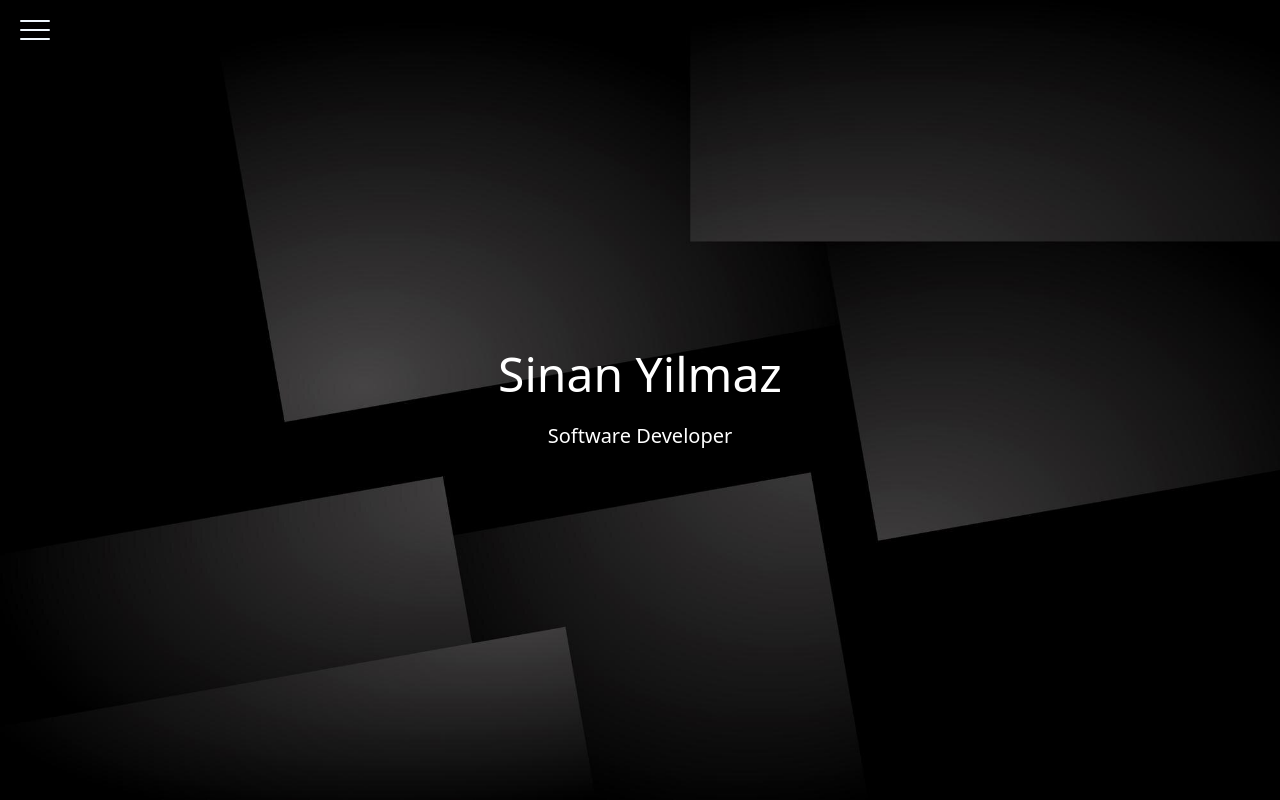
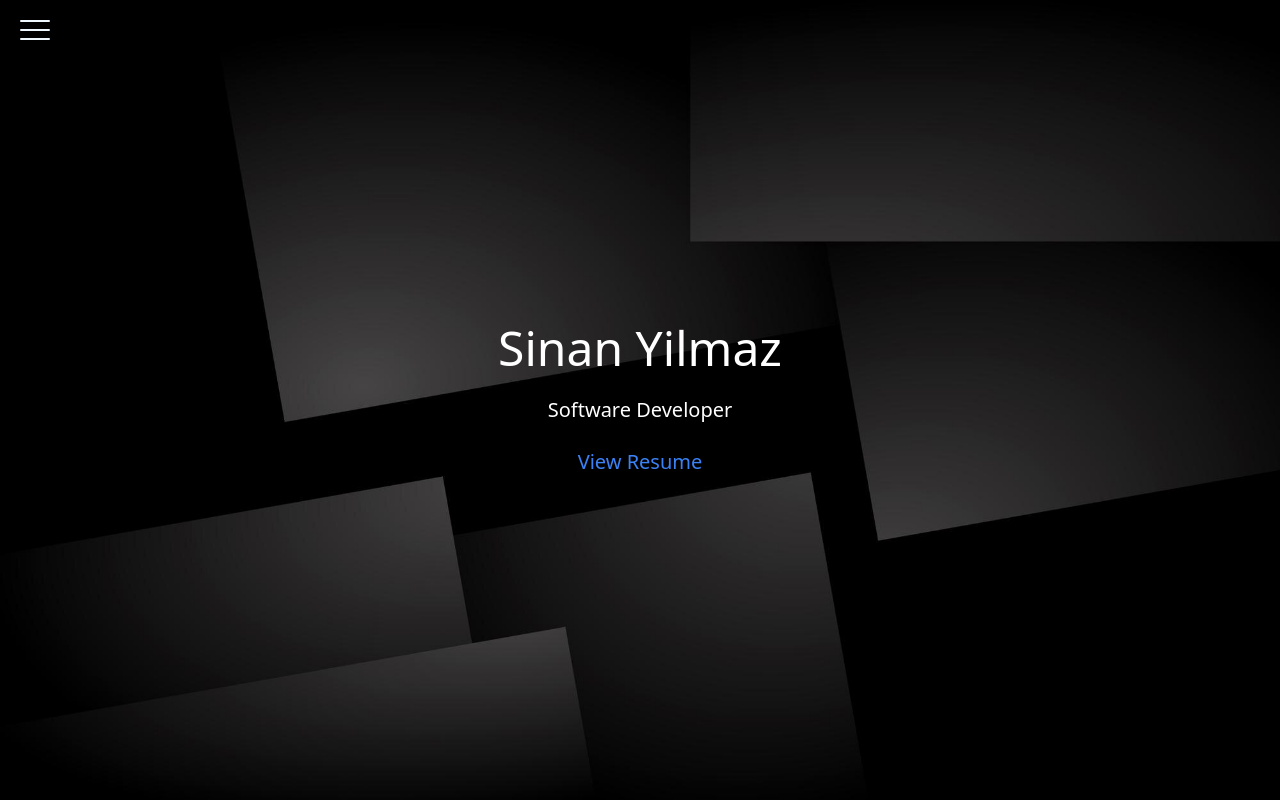
Before and after one commit to yilmaz1998/SinanYilmazPortfolio, a React (Vite) app in the folder frontend/portfolio/: page / in a window 1280 px wide. Built offline with nearby package versions, Linux system fonts and the light colour scheme.

Commit message:
Added a link for resume pdf

```diff
--- a/frontend/portfolio/src/components/Welcome.jsx
+++ b/frontend/portfolio/src/components/Welcome.jsx
@@ -25,6 +25,15 @@ const Welcome = () => {
       >
         Software Developer
       </motion.h1>
+      <motion.a
+        initial={{ opacity: 0 }}
+        animate={{ opacity: 1 }}
+        transition={{ duration: 0.5, delay: 1 }}
+        href="https://olive-sydney-94.tiiny.site/"
+        className="text-xl mt-6 text-blue-500 hover:text-blue-700"
+      >
+        View Resume
+      </motion.a>
     </motion.div>
   )
 }
```
